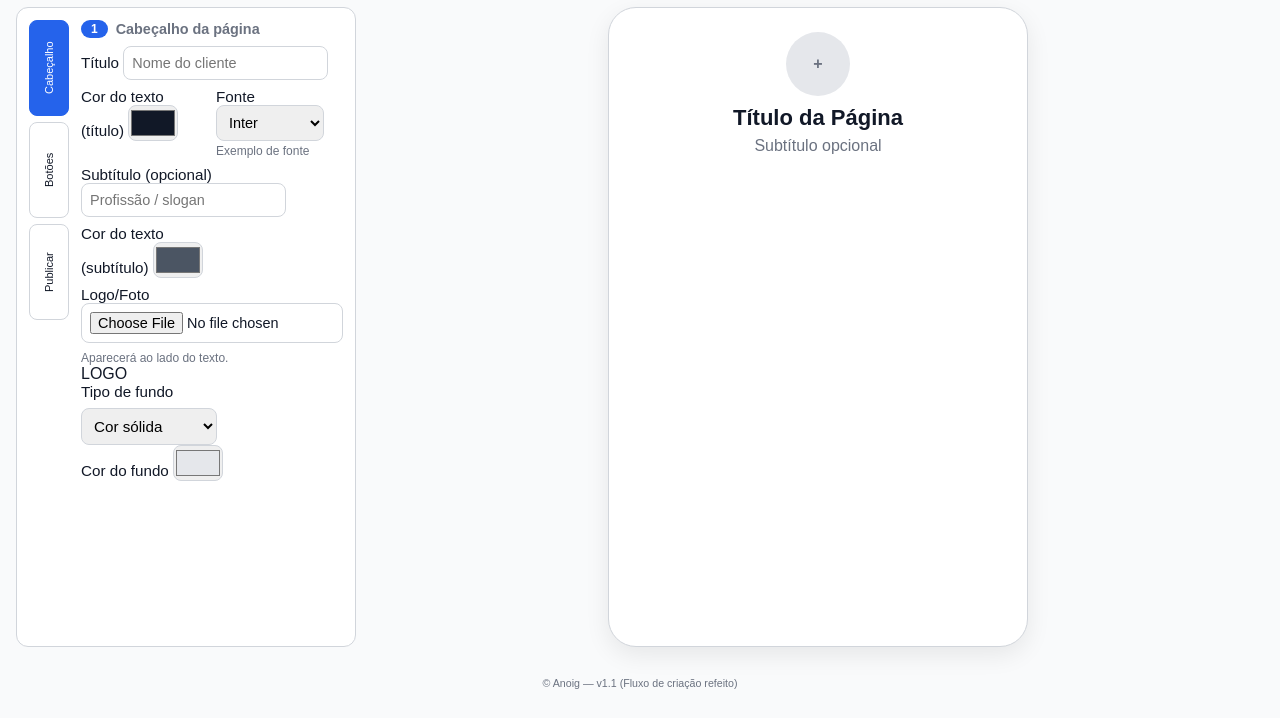
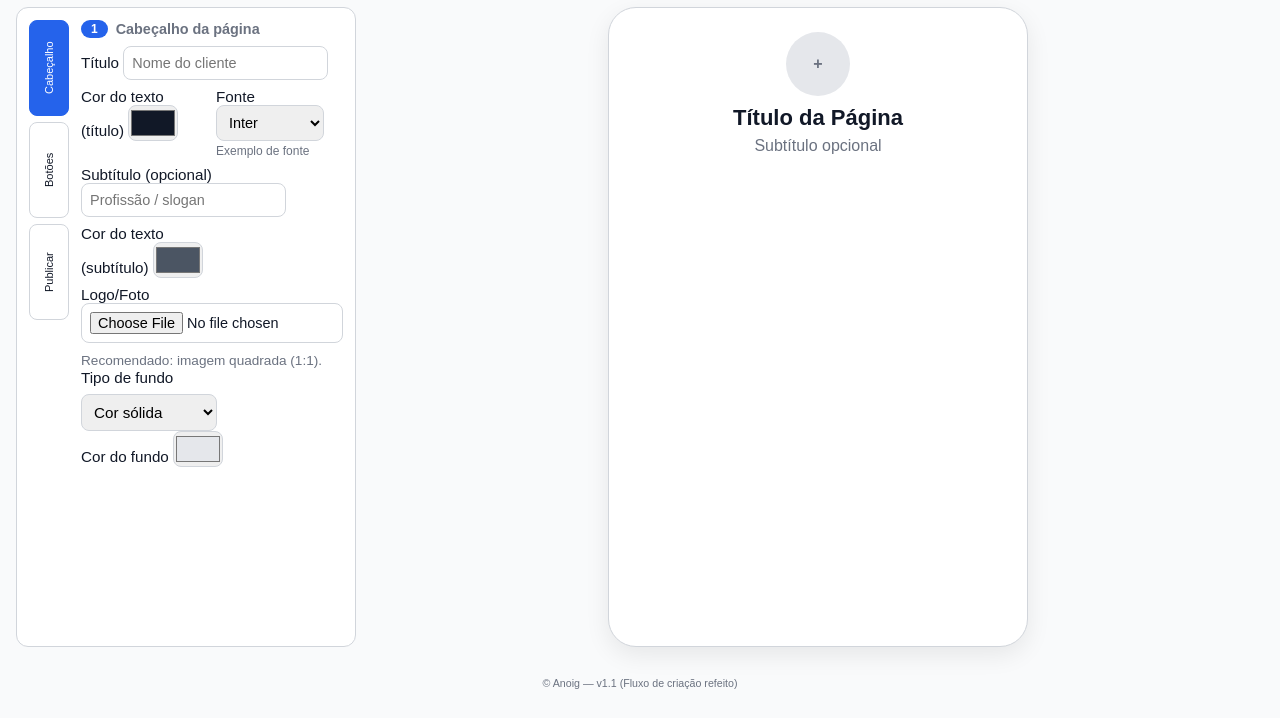
Before and after one commit to franquiasao2-cmyk/anoig-app, a plain HTML site: page dashboard.html in a window 1280 px wide. Shown: the part 82-800 px from the top of the page. Drawn offline with nearby package versions, Linux system fonts and the light colour scheme.

Commit message:
Update dashboard.html

```diff
--- a/dashboard.html
+++ b/dashboard.html
@@ -87,9 +87,9 @@
                 <label>Logo/Foto
                   <input id="logoInput" type="file" accept="image/*">
                 </label>
-                <span class="thin-note">Aparecerá ao lado do texto.</span>
+                <small class="muted">Recomendado: imagem quadrada (1:1).</small>
               </div>
-              <div class="logo-preview" id="logoPreview">LOGO</div>
+
             </div>
             <label>Tipo de fundo</label>
             <div class="grid-2">
@@ -166,7 +166,7 @@
             </div>
             <div id="useModelWrap" style="margin-top:8px">
               <div class="models-grid" id="btnModelsGrid"></div>
-              <span class="thin-note">Clique no + do card para inserir o modelo imediatamente.</span>
+              <small class="muted">Recomendado: imagem quadrada (1:1).</small>
             </div>
           </div>
 
```
